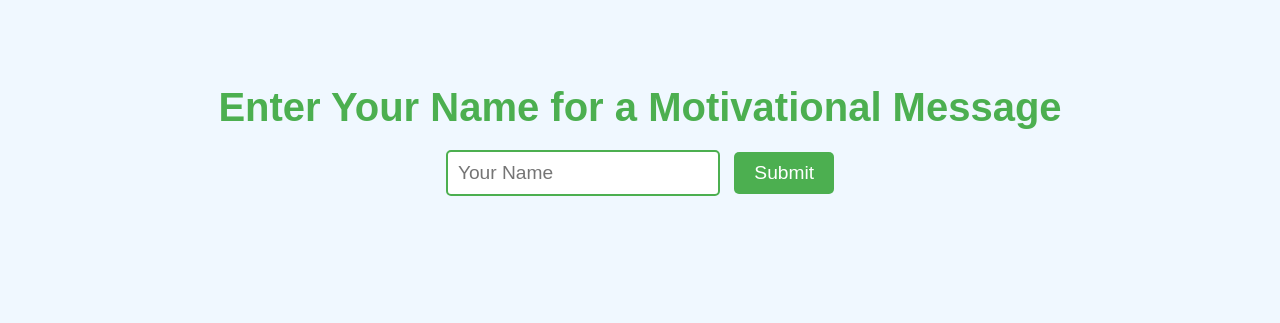
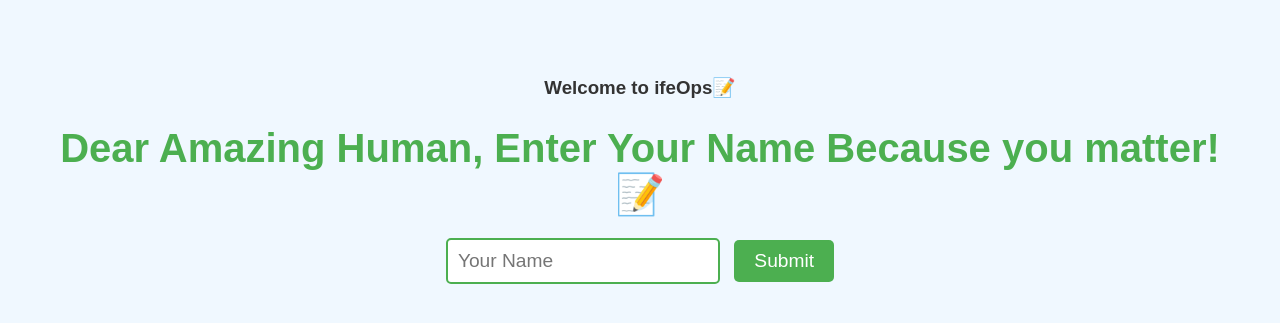
Before and after one commit to A-Ifeoluwa/motivation, a Python web app: template frontend/templates/index.html in a window 1280 px wide. Shown: the top 323 px of the page. Run offline with Jinja, Linux system fonts and the light colour scheme; the template is opened without the code that fills it, so the values that code supplies are empty.

Commit message:
Update index.html

```diff
--- a/frontend/templates/index.html
+++ b/frontend/templates/index.html
@@ -55,7 +55,8 @@
     </style>
 </head>
 <body>
-    <h1>Enter Your Name for a Motivational Message</h1>
+     <h3>Welcome to ifeOps📝</h3>
+    <h1>Dear Amazing Human, Enter Your Name Because you matter!📝</h1>
     <form method="POST">
         <input type="text" name="name" placeholder="Your Name" required>
         <button type="submit">Submit</button>
```
